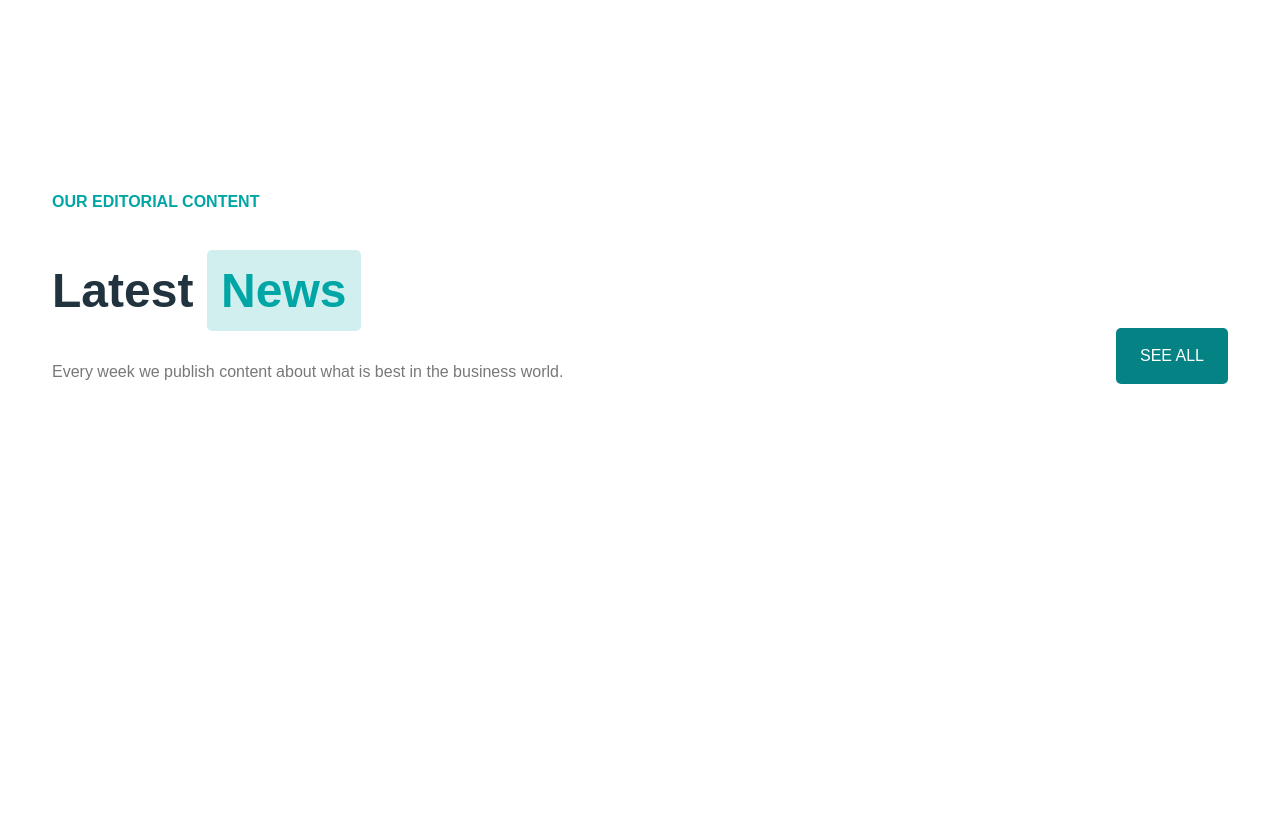
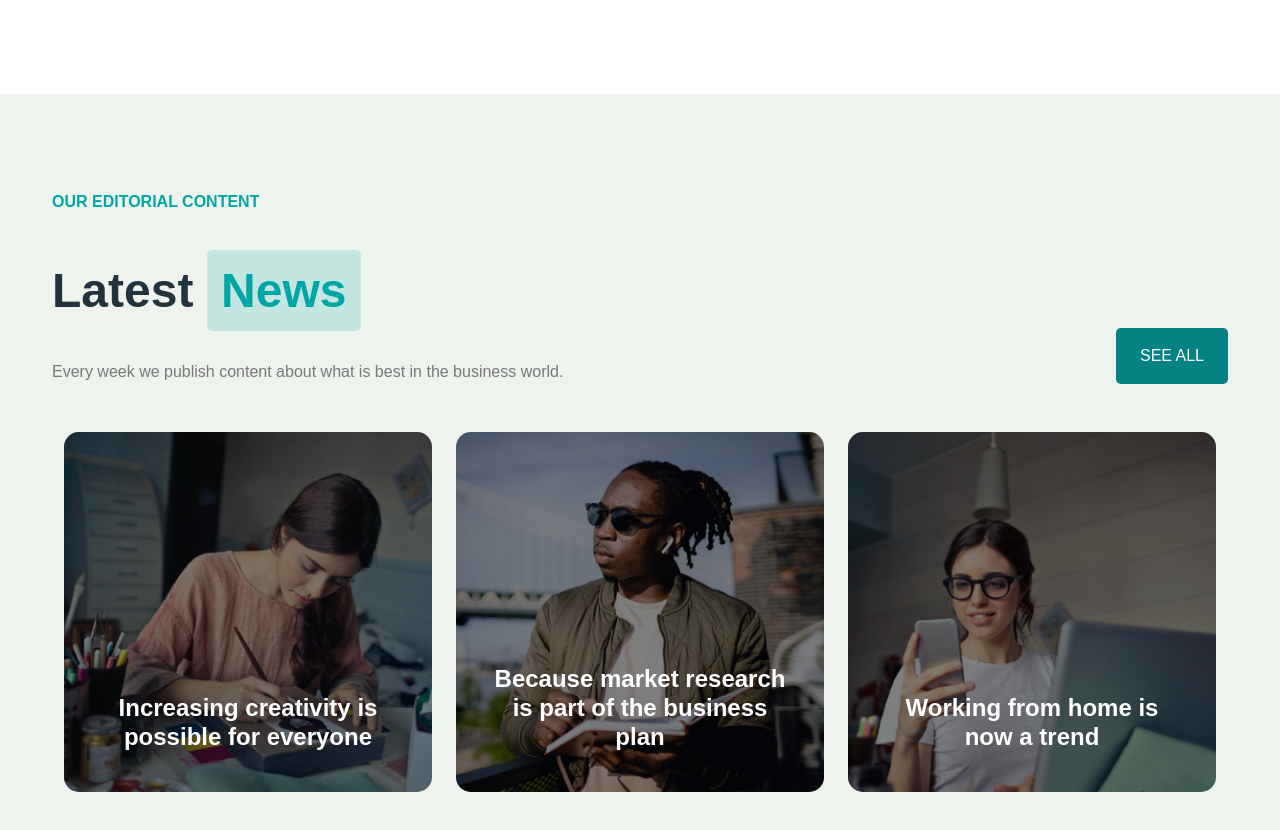
Before and after one commit to gianmarcocilia/proj-html-vuejs, a Vue app: page / in a window 1280 px wide. Shown: the part 4466-5296 px from the top of the page. Before the commit the page ends 4946 px from the top, so only its background shows below. Built offline with nearby package versions, Linux system fonts and the light colour scheme.

Commit message:
add: section with component news

```diff
--- a/src/components/AppMain.vue
+++ b/src/components/AppMain.vue
@@ -5,6 +5,7 @@ import CounterSection from './CounterSection.vue';
 import ServiceSection from './ServiceSection.vue';
 import TeamSection from './TeamSection.vue';
 import PresidentSpeech from './PresidentSpeech.vue';
+import NewsCard from './NewsCard.vue';
 
 
 export default {
@@ -13,7 +14,7 @@ export default {
             store,
         };
     },
-    components: { AppButton, CounterSection, ServiceSection, TeamSection, PresidentSpeech }
+    components: { AppButton, CounterSection, ServiceSection, TeamSection, PresidentSpeech, NewsCard }
 }
 </script>
 
@@ -90,7 +91,7 @@ export default {
                     </div>
                     <AppButton text="see all" :isOutline="false" />
                 </div>
-
+                <NewsCard />
             </div>
         </section>
     </main>
@@ -140,6 +141,7 @@ export default {
 }
 
 .section-news {
+    background-color: $news_bg_color;
     h2 {
         color: $primary_text_color;
         span {
--- /dev/null
+++ b/src/components/NewsCard.vue
@@ -0,0 +1,89 @@
+<script>
+export default {
+    data() {
+        return {
+            cards: [
+                {
+                    image: 'news-1',
+                    title: 'Increasing creativity is possible for everyone',
+                    description: 'Lorem ipsum dolor sit amet consectetur adipisicing elit.',
+                    person: 'Andrea Miller',
+                    hour: '2 Days Ago'
+                },
+                {
+                    image: 'news-2',
+                    title: 'Because market research is part of the business plan',
+                    description: 'Lorem ipsum dolor sit amet consectetur adipisicing elit.',
+                    person: 'Andrea Miller',
+                    hour: '2 Days Ago'
+                },
+                {
+                    image: 'news-3',
+                    title: 'Working from home is now a trend',
+                    description: 'Lorem ipsum dolor sit amet consectetur adipisicing elit.',
+                    person: 'Andrea Miller',
+                    hour: '2 Days Ago'
+                }
+            ]
+        }
+    },
+    methods: {
+        getImagePath(imgName) {
+            return new URL(`../assets/img/${imgName}.jpg`, import.meta.url).href;
+        }
+    }
+}
+</script>
+
+<template>
+    <div class="container pt-5">
+        <div class="row row-cols-3">
+            <div class="col" v-for="(card, index) in cards" :key="index">
+                <div class="my-card" :style="{ 'background-image': 'url(' + getImagePath(card.image) + ')' }">
+                    <div class="effects">
+                        <div class="details">
+                            <span><i class="fa-regular fa-user"></i> {{ card.person }}</span>
+                            <span><i class="fa-regular fa-clock"></i> {{ card.hour }}</span>
+                        </div>
+                        <h2>{{ card.title }}</h2>
+                        <p>{{ card.description }}</p>
+                    </div>
+                </div>
+            </div>
+
+        </div>
+    </div>
+</template>
+
+<style lang="scss" scoped>
+@use "../style/partials/_variables" as *;
+
+.my-card {
+    background-size: cover;
+    height: 360px;
+    border-radius: 15px;
+    .effects {
+        border-radius: 15px;
+        background-color: rgba(0, 0, 0, 0.5);
+        width: 100%;
+        height: 100%;
+        padding: 2rem;
+        display: flex;
+        flex-direction: column;
+        justify-content: end;
+        text-align: center;
+        h2 {
+            color: $white_color;
+            font-size: 1.5rem;
+            font-weight: 700;
+        }
+        p {
+            color: $white_color;
+            display: none;
+        }
+    }
+    .details {
+        display: none;
+    }
+}
+</style>
--- a/src/style/partials/_variables.scss
+++ b/src/style/partials/_variables.scss
@@ -6,6 +6,7 @@ $header_bg_color: #21333e;
 $main_bg_color: #111117;
 $footer_bg_color: #060a0c;
 $primary_bg_color: #058283;
+$news_bg_color: #eef4ed;
 $primary_text_color: #21333e;
 $secondary_text_color: #00a6a6;
 $secondary_text_transparent: #00a6a62d;
```
